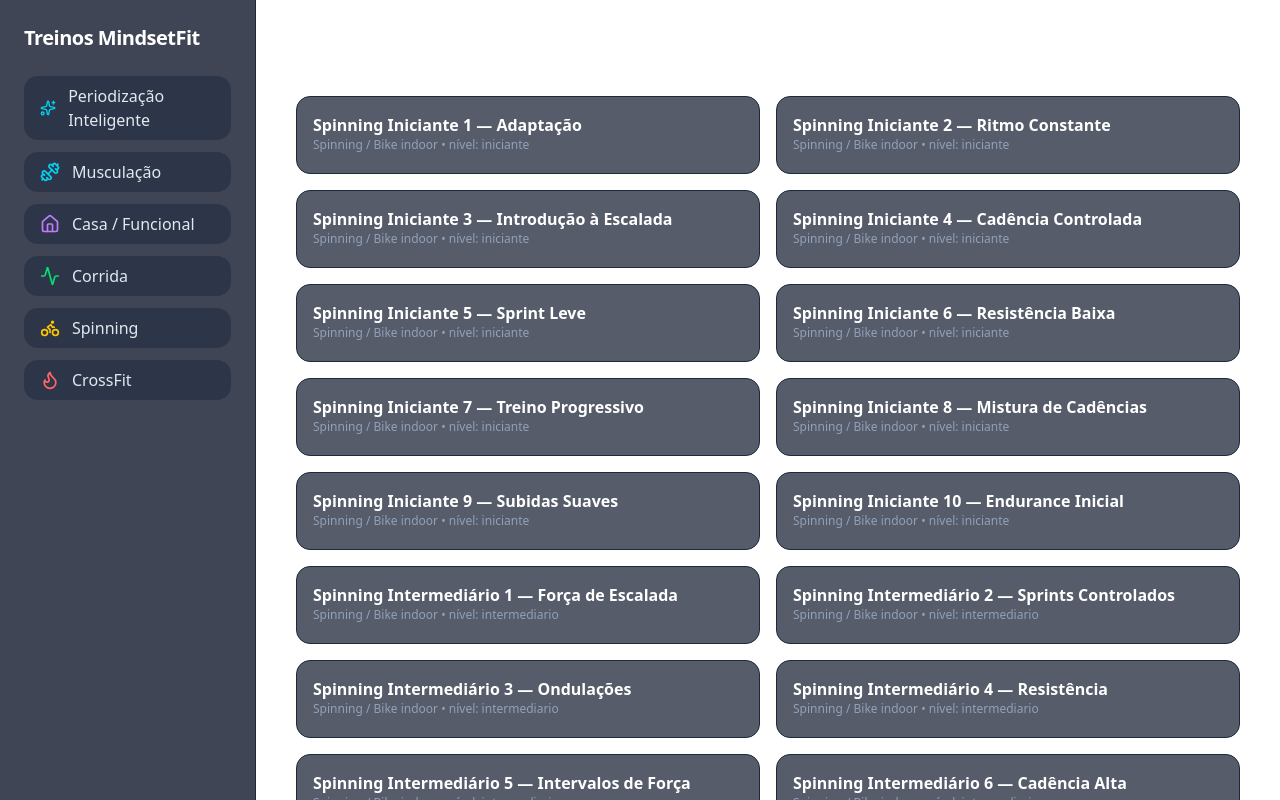
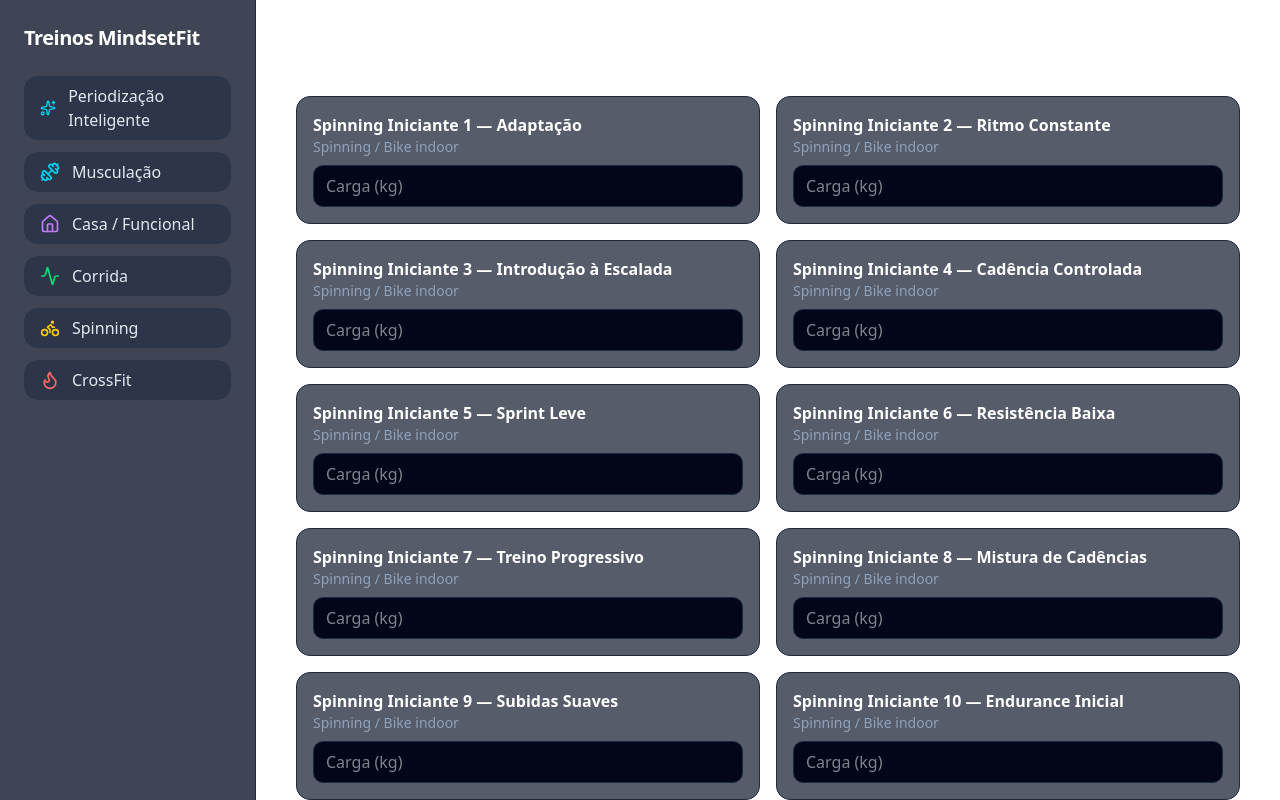
Before and after one commit to mindsetfit/mindsetfit-app, a Next.js app: page /treinos/spinning in a window 1280 px wide. Shown: the top 800 px of the page. Built offline with nearby package versions, Linux system fonts and the light colour scheme.

Commit message:
feat: add load (kg) + progression + persistence to all training modalities

```diff
--- a/src/app/treinos/casa/page.tsx
+++ b/src/app/treinos/casa/page.tsx
@@ -1,70 +1,69 @@
 "use client";
 
+import { useEffect, useMemo, useState } from "react";
 import TrainingSidebar from "@/components/custom/sidebar";
 import fullDB from "@/lib/full-training-database";
+import { useTrainingLoad } from "@/hooks/useTrainingLoad";
 
 export default function ModalityPage() {
   const modality = "casa";
-  const title = "Casa / Funcional";
 
-  const list = fullDB.filter((ex) => ex.modality === modality);
+  const list = useMemo(
+    () => fullDB.filter((ex) => ex.modality === modality),
+    [modality]
+  );
+
+  const { getLoad, setLoad, suggestProgress } = useTrainingLoad(modality);
+  const [loads, setLoads] = useState<Record<string, string>>({});
+
+  useEffect(() => {
+    const initial: Record<string, string> = {};
+    list.forEach((item) => {
+      initial[item.id] = getLoad(item.group || modality, item.id) || "";
+    });
+    setLoads(initial);
+  }, [list]);
+
+  function onChange(item: any, value: string) {
+    setLoads((p) => ({ ...p, [item.id]: value }));
+    setLoad(item.group || modality, item.id, value);
+  }
 
   return (
     <div className="flex">
       <TrainingSidebar />
-
       <main className="flex-1 p-10 space-y-6">
-        <h1 className="text-2xl font-bold text-white">
-          {title} — {list.length} exercícios
+        <h1 className="text-2xl font-bold text-white capitalize">
+          {modality} — {list.length} exercícios
         </h1>
 
-        {list.length === 0 && (
-          <p className="text-slate-400 text-sm">
-            Nenhum exercício encontrado para esta modalidade.
-          </p>
-        )}
+        <div className="grid grid-cols-1 md:grid-cols-2 gap-4">
+          {list.map((item) => {
+            const val = loads[item.id] || "";
+            const kg = Number(val);
+            const prog = kg > 0 ? suggestProgress(kg) : null;
 
-        <div className="grid grid-cols-1 md:grid-cols-2 gap-4">
-          {list.map((item) => (
-            <div
-              key={item.id}
-              className="p-4 rounded-xl bg-slate-900/70 border border-slate-800 hover:bg-slate-800/60 transition"
-            >
-              <h2 className="text-white font-semibold">{item.name}</h2>
-              <p className="text-slate-400 text-xs mb-1">
-                {item.group}
-                {item.level && ` • nível: ${item.level}`}
-              </p>
+            return (
+              <div key={item.id} className="p-4 rounded-xl bg-slate-900/70 border border-slate-800">
+                <h2 className="text-white font-semibold">{item.name}</h2>
+                <p className="text-slate-400 text-sm">{item.group}</p>
 
-              {item.series && (
-                <p className="text-slate-300 text-xs">
-                  <strong>Séries:</strong> {item.series}
-                </p>
-              )}
+                <input
+                  type="number"
+                  value={val}
+                  onChange={(e) => onChange(item, e.target.value)}
+                  placeholder="Carga (kg)"
+                  className="mt-2 w-full rounded-lg bg-slate-950 border border-slate-800 px-3 py-2 text-white"
+                />
 
-              {item.reps && (
-                <p className="text-slate-300 text-xs">
-                  <strong>Reps:</strong> {item.reps}
-                </p>
-              )}
-
-              {item.rest && (
-                <p className="text-slate-300 text-xs">
-                  <strong>Descanso:</strong> {item.rest}
-                </p>
-              )}
-
-              {item.tempo && (
-                <p className="text-slate-300 text-xs">
-                  <strong>Duração / Tempo:</strong> {item.tempo}
-                </p>
-              )}
-
-              {item.notes && (
-                <p className="text-slate-400 text-xs mt-2">{item.notes}</p>
-              )}
-            </div>
-          ))}
+                {prog && (
+                  <p className="text-xs text-slate-300 mt-1">
+                    Progressão sugerida: <strong>{prog.label}</strong> (próx {prog.nextKg}kg)
+                  </p>
+                )}
+              </div>
+            );
+          })}
         </div>
       </main>
     </div>
--- a/src/app/treinos/corrida/page.tsx
+++ b/src/app/treinos/corrida/page.tsx
@@ -1,64 +1,69 @@
 "use client";
 
+import { useEffect, useMemo, useState } from "react";
 import TrainingSidebar from "@/components/custom/sidebar";
 import fullDB from "@/lib/full-training-database";
+import { useTrainingLoad } from "@/hooks/useTrainingLoad";
 
 export default function ModalityPage() {
   const modality = "corrida";
-  const title = "Planilhas de Corrida";
 
-  const list = fullDB.filter((ex) => ex.modality === modality);
+  const list = useMemo(
+    () => fullDB.filter((ex) => ex.modality === modality),
+    [modality]
+  );
+
+  const { getLoad, setLoad, suggestProgress } = useTrainingLoad(modality);
+  const [loads, setLoads] = useState<Record<string, string>>({});
+
+  useEffect(() => {
+    const initial: Record<string, string> = {};
+    list.forEach((item) => {
+      initial[item.id] = getLoad(item.group || modality, item.id) || "";
+    });
+    setLoads(initial);
+  }, [list]);
+
+  function onChange(item: any, value: string) {
+    setLoads((p) => ({ ...p, [item.id]: value }));
+    setLoad(item.group || modality, item.id, value);
+  }
 
   return (
     <div className="flex">
       <TrainingSidebar />
-
       <main className="flex-1 p-10 space-y-6">
-        <h1 className="text-2xl font-bold text-white">
-          {title} — {list.length} protocolos
+        <h1 className="text-2xl font-bold text-white capitalize">
+          {modality} — {list.length} exercícios
         </h1>
 
-        {list.length === 0 && (
-          <p className="text-slate-400 text-sm">
-            Nenhum protocolo de corrida encontrado.
-          </p>
-        )}
+        <div className="grid grid-cols-1 md:grid-cols-2 gap-4">
+          {list.map((item) => {
+            const val = loads[item.id] || "";
+            const kg = Number(val);
+            const prog = kg > 0 ? suggestProgress(kg) : null;
 
-        <div className="grid grid-cols-1 md:grid-cols-2 gap-4">
-          {list.map((item) => (
-            <div
-              key={item.id}
-              className="p-4 rounded-xl bg-slate-900/70 border border-slate-800 hover:bg-slate-800/60 transition"
-            >
-              <h2 className="text-white font-semibold">{item.name}</h2>
-              <p className="text-slate-400 text-xs mb-1">
-                {item.group}
-                {item.level && ` • nível: ${item.level}`}
-              </p>
+            return (
+              <div key={item.id} className="p-4 rounded-xl bg-slate-900/70 border border-slate-800">
+                <h2 className="text-white font-semibold">{item.name}</h2>
+                <p className="text-slate-400 text-sm">{item.group}</p>
 
-              {item.series && (
-                <p className="text-slate-300 text-xs">
-                  <strong>Sessões:</strong> {item.series}
-                </p>
-              )}
+                <input
+                  type="number"
+                  value={val}
+                  onChange={(e) => onChange(item, e.target.value)}
+                  placeholder="Carga (kg)"
+                  className="mt-2 w-full rounded-lg bg-slate-950 border border-slate-800 px-3 py-2 text-white"
+                />
 
-              {item.tempo && (
-                <p className="text-slate-300 text-xs">
-                  <strong>Duração:</strong> {item.tempo}
-                </p>
-              )}
-
-              {item.intensity && (
-                <p className="text-slate-300 text-xs">
-                  <strong>Intensidade:</strong> {item.intensity}
-                </p>
-              )}
-
-              {item.notes && (
-                <p className="text-slate-400 text-xs mt-2">{item.notes}</p>
-              )}
-            </div>
-          ))}
+                {prog && (
+                  <p className="text-xs text-slate-300 mt-1">
+                    Progressão sugerida: <strong>{prog.label}</strong> (próx {prog.nextKg}kg)
+                  </p>
+                )}
+              </div>
+            );
+          })}
         </div>
       </main>
     </div>
--- a/src/app/treinos/crossfit/page.tsx
+++ b/src/app/treinos/crossfit/page.tsx
@@ -1,54 +1,71 @@
 "use client";
 
+import { useEffect, useMemo, useState } from "react";
 import TrainingSidebar from "@/components/custom/sidebar";
 import fullDB from "@/lib/full-training-database";
+import { useTrainingLoad } from "@/hooks/useTrainingLoad";
 
 export default function ModalityPage() {
-  const modality = "crossfit"; // <<< TROCAR AQUI EM CADA ARQUIVO
+  const modality = "crossfit";
 
-  const list = fullDB.filter((ex) => ex.modality === modality);
+  const list = useMemo(
+    () => fullDB.filter((ex) => ex.modality === modality),
+    [modality]
+  );
+
+  const { getLoad, setLoad, suggestProgress } = useTrainingLoad(modality);
+  const [loads, setLoads] = useState<Record<string, string>>({});
+
+  useEffect(() => {
+    const initial: Record<string, string> = {};
+    list.forEach((item) => {
+      initial[item.id] = getLoad(item.group || modality, item.id) || "";
+    });
+    setLoads(initial);
+  }, [list]);
+
+  function onChange(item: any, value: string) {
+    setLoads((p) => ({ ...p, [item.id]: value }));
+    setLoad(item.group || modality, item.id, value);
+  }
 
   return (
     <div className="flex">
-
       <TrainingSidebar />
-
       <main className="flex-1 p-10 space-y-6">
-
         <h1 className="text-2xl font-bold text-white capitalize">
           {modality} — {list.length} exercícios
         </h1>
 
         <div className="grid grid-cols-1 md:grid-cols-2 gap-4">
-          {list.map((item) => (
-            <div
-              key={item.id}
-              className="p-4 rounded-xl bg-slate-900/70 border border-slate-800 hover:bg-slate-800/60 transition"
-            >
-              <h2 className="text-white font-semibold">{item.name}</h2>
-              <p className="text-slate-400 text-sm">{item.group}</p>
+          {list.map((item) => {
+            const val = loads[item.id] || "";
+            const kg = Number(val);
+            const prog = kg > 0 ? suggestProgress(kg) : null;
 
-              {item.series && (
-                <p className="text-slate-300 text-xs mt-2">
-                  <strong>Séries:</strong> {item.series}
-                </p>
-              )}
+            return (
+              <div key={item.id} className="p-4 rounded-xl bg-slate-900/70 border border-slate-800">
+                <h2 className="text-white font-semibold">{item.name}</h2>
+                <p className="text-slate-400 text-sm">{item.group}</p>
 
-              {item.reps && (
-                <p className="text-slate-300 text-xs">
-                  <strong>Reps:</strong> {item.reps}
-                </p>
-              )}
+                <input
+                  type="number"
+                  value={val}
+                  onChange={(e) => onChange(item, e.target.value)}
+                  placeholder="Carga (kg)"
+                  className="mt-2 w-full rounded-lg bg-slate-950 border border-slate-800 px-3 py-2 text-white"
+                />
 
-              {item.notes && (
-                <p className="text-slate-400 text-xs mt-2">{item.notes}</p>
-              )}
-            </div>
-          ))}
+                {prog && (
+                  <p className="text-xs text-slate-300 mt-1">
+                    Progressão sugerida: <strong>{prog.label}</strong> (próx {prog.nextKg}kg)
+                  </p>
+                )}
+              </div>
+            );
+          })}
         </div>
-
       </main>
-
     </div>
   );
 }
--- a/src/app/treinos/spinning/page.tsx
+++ b/src/app/treinos/spinning/page.tsx
@@ -1,64 +1,69 @@
 "use client";
 
+import { useEffect, useMemo, useState } from "react";
 import TrainingSidebar from "@/components/custom/sidebar";
 import fullDB from "@/lib/full-training-database";
+import { useTrainingLoad } from "@/hooks/useTrainingLoad";
 
 export default function ModalityPage() {
   const modality = "spinning";
-  const title = "Spinning / Bike Indoor";
 
-  const list = fullDB.filter((ex) => ex.modality === modality);
+  const list = useMemo(
+    () => fullDB.filter((ex) => ex.modality === modality),
+    [modality]
+  );
+
+  const { getLoad, setLoad, suggestProgress } = useTrainingLoad(modality);
+  const [loads, setLoads] = useState<Record<string, string>>({});
+
+  useEffect(() => {
+    const initial: Record<string, string> = {};
+    list.forEach((item) => {
+      initial[item.id] = getLoad(item.group || modality, item.id) || "";
+    });
+    setLoads(initial);
+  }, [list]);
+
+  function onChange(item: any, value: string) {
+    setLoads((p) => ({ ...p, [item.id]: value }));
+    setLoad(item.group || modality, item.id, value);
+  }
 
   return (
     <div className="flex">
       <TrainingSidebar />
-
       <main className="flex-1 p-10 space-y-6">
-        <h1 className="text-2xl font-bold text-white">
-          {title} — {list.length} treinos
+        <h1 className="text-2xl font-bold text-white capitalize">
+          {modality} — {list.length} exercícios
         </h1>
 
-        {list.length === 0 && (
-          <p className="text-slate-400 text-sm">
-            Nenhum treino de spinning encontrado.
-          </p>
-        )}
+        <div className="grid grid-cols-1 md:grid-cols-2 gap-4">
+          {list.map((item) => {
+            const val = loads[item.id] || "";
+            const kg = Number(val);
+            const prog = kg > 0 ? suggestProgress(kg) : null;
 
-        <div className="grid grid-cols-1 md:grid-cols-2 gap-4">
-          {list.map((item) => (
-            <div
-              key={item.id}
-              className="p-4 rounded-xl bg-slate-900/70 border border-slate-800 hover:bg-slate-800/60 transition"
-            >
-              <h2 className="text-white font-semibold">{item.name}</h2>
-              <p className="text-slate-400 text-xs mb-1">
-                {item.group}
-                {item.level && ` • nível: ${item.level}`}
-              </p>
+            return (
+              <div key={item.id} className="p-4 rounded-xl bg-slate-900/70 border border-slate-800">
+                <h2 className="text-white font-semibold">{item.name}</h2>
+                <p className="text-slate-400 text-sm">{item.group}</p>
 
-              {item.tempo && (
-                <p className="text-slate-300 text-xs">
-                  <strong>Duração:</strong> {item.tempo}
-                </p>
-              )}
+                <input
+                  type="number"
+                  value={val}
+                  onChange={(e) => onChange(item, e.target.value)}
+                  placeholder="Carga (kg)"
+                  className="mt-2 w-full rounded-lg bg-slate-950 border border-slate-800 px-3 py-2 text-white"
+                />
 
-              {item.rest && (
-                <p className="text-slate-300 text-xs">
-                  <strong>Intervalos / Descanso:</strong> {item.rest}
-                </p>
-              )}
-
-              {item.intensity && (
-                <p className="text-slate-300 text-xs">
-                  <strong>Intensidade:</strong> {item.intensity}
-                </p>
-              )}
-
-              {item.notes && (
-                <p className="text-slate-400 text-xs mt-2">{item.notes}</p>
-              )}
-            </div>
-          ))}
+                {prog && (
+                  <p className="text-xs text-slate-300 mt-1">
+                    Progressão sugerida: <strong>{prog.label}</strong> (próx {prog.nextKg}kg)
+                  </p>
+                )}
+              </div>
+            );
+          })}
         </div>
       </main>
     </div>
```
